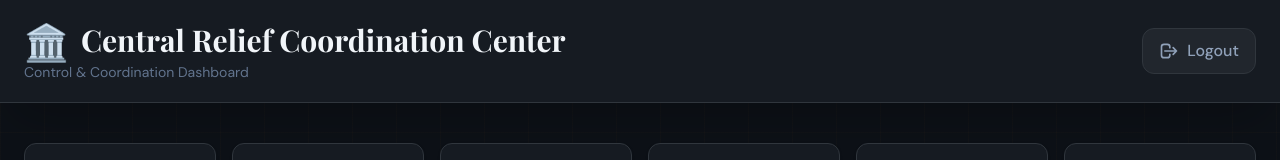
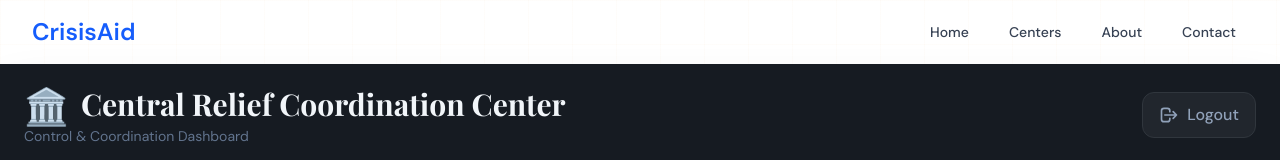
Before and after one commit to Irfan-Ahammed-v/CrisisAid, a React (Vite) app in the folder Client/: page /Center in a window 1280 px wide. Shown: the top 160 px of the page. Built offline with nearby package versions, Linux system fonts and the light colour scheme; no server answers.

Commit message:
Navbar addedd

```diff
--- /dev/null
+++ b/Client/src/Center/Components/NavBar/NavBar.jsx
@@ -0,0 +1,58 @@
+import React from 'react';
+import { Link } from 'react-router';
+
+export default function NavBar() {
+    return (
+        <nav className="bg-white shadow-md">
+            <div className="max-w-7xl mx-auto px-4 sm:px-6 lg:px-8">
+                <div className="flex justify-between items-center h-16">
+                    {/* Logo */}
+                    <div className="flex-shrink-0">
+                        <Link to="/" className="text-2xl font-bold text-blue-600">
+                            CrisisAid
+                        </Link>
+                    </div>
+
+                    {/* Navigation Links */}
+                    <div className="hidden md:block">
+                        <div className="ml-10 flex items-center space-x-4">
+                            <Link
+                                to="/"
+                                className="text-gray-700 hover:text-blue-600 px-3 py-2 rounded-md text-sm font-medium transition"
+                            >
+                                Home
+                            </Link>
+                            <Link
+                                to="/centers"
+                                className="text-gray-700 hover:text-blue-600 px-3 py-2 rounded-md text-sm font-medium transition"
+                            >
+                                Centers
+                            </Link>
+                            <Link
+                                to="/about"
+                                className="text-gray-700 hover:text-blue-600 px-3 py-2 rounded-md text-sm font-medium transition"
+                            >
+                                About
+                            </Link>
+                            <Link
+                                to="/contact"
+                                className="text-gray-700 hover:text-blue-600 px-3 py-2 rounded-md text-sm font-medium transition"
+                            >
+                                Contact
+                            </Link>
+                        </div>
+                    </div>
+
+                    {/* Mobile Menu Button */}
+                    <div className="md:hidden">
+                        <button className="text-gray-700 hover:text-blue-600">
+                            <svg className="w-6 h-6" fill="none" stroke="currentColor" viewBox="0 0 24 24">
+                                <path strokeLinecap="round" strokeLinejoin="round" strokeWidth={2} d="M4 6h16M4 12h16M4 18h16" />
+                            </svg>
+                        </button>
+                    </div>
+                </div>
+            </div>
+        </nav>
+    );
+}
--- a/Client/src/Center/Pages/CenterHome/CenterHome.jsx
+++ b/Client/src/Center/Pages/CenterHome/CenterHome.jsx
@@ -1,5 +1,6 @@
 import React from 'react'
 import CenterRouter from '../../../Router/CenterRouter'
+import NavBar from '../../../Center/Components/NavBar/NavBar'
 
 
 
@@ -8,7 +9,7 @@
 const CenterHome = () => {
   return (
     <div>
-       {/* <div><NavBar/></div> */}
+       <div><NavBar/></div>
        <div><CenterRouter/></div>
     </div>
   )
```
